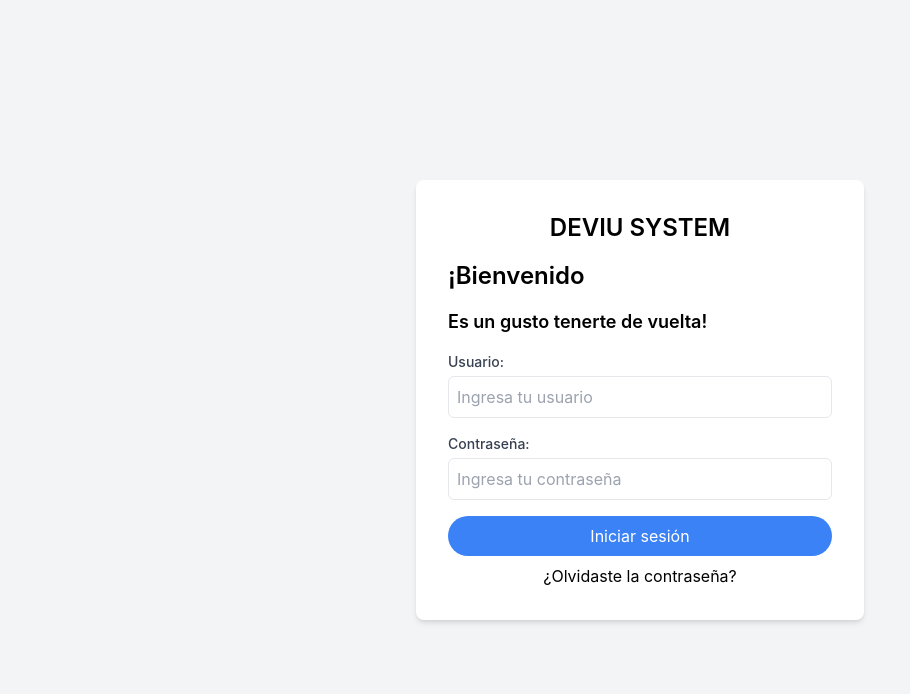
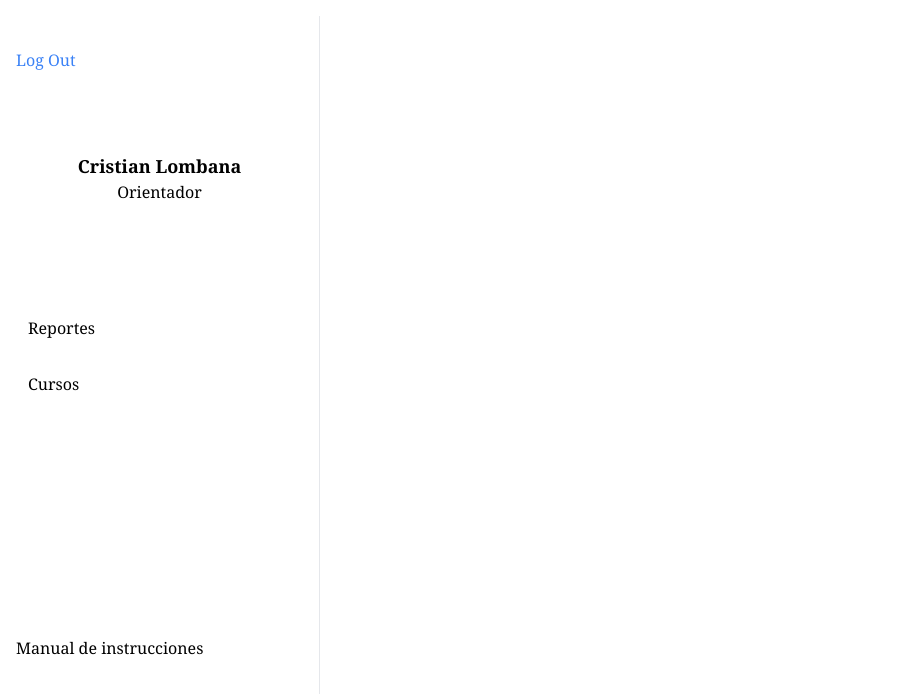
Before and after one commit to Daniel7694/Valiny_Web, a React (Create React App) app: page / in a window 1280 px wide. Shown: the top 694 px of the page, without its empty margins (0-910 px from the left). Built offline with nearby package versions, Linux system fonts and the light colour scheme.

Commit message:
(Frontend): Create of component Menú

```diff
--- a/src/App.js
+++ b/src/App.js
@@ -3,13 +3,15 @@ import { BrowserRouter as Router, Route, Routes } from 'react-router-dom';
 import './App.css';
 import Inicio from './Components/Inicio';
 import Registros from './Components/Registros';
+import Menu from './Components/menú';
 
 function App() {
   return (
     <Router>
       <Routes>
-        <Route path="/" element={<Inicio />} />
+        <Route path="/" element={<Menu />} />
         <Route path="/registros" element={<Registros />} />
+        <Route path="/Inicio" element={<Inicio />} />
       </Routes>
     </Router>
   );
--- /dev/null
+++ b/src/Components/menú.jsx
@@ -0,0 +1,35 @@
+import React from 'react';
+import { useNavigate } from 'react-router-dom';
+
+function Menu(){
+  const navigate = useNavigate();
+const handleLogout = () => {
+
+  navigate('/Inicio');
+};
+
+
+
+  return (
+    <div className="mt-4  w-80 h-screen bg-white border-r font-serif	font-family: ui-serif, Georgia, Cambria, Times New Roman Times, serif">
+      <button onClick={handleLogout} className="mt-4 text-blue-500 p-4">Log Out</button>
+      <div className="mt-12 p-4 text-center">
+        <p className="font-bold text-lg ">Cristian Lombana</p>
+        <p>Orientador</p>
+      </div>
+      <ul className="mt-8">
+      <button className='w-full'><li className="mt-12 flex items-center p-4 hover:bg-blue-100">
+          <i className="material-icons mr-3"></i> Reportes
+        </li></button>
+        <button className='w-full'><li className="flex items-center p-4 hover:bg-blue-100">
+        <i className="material-icons mr-3"></i> Cursos
+        </li></button>
+        <li className="mt-52 flex items-center p-4 hover:bg-blue-200">
+          <div className="material-icons mr-3"><a href="#">Manual de instrucciones</a></div>
+        </li>
+      </ul>
+    </div>
+  );
+};
+
+export default Menu;
```
